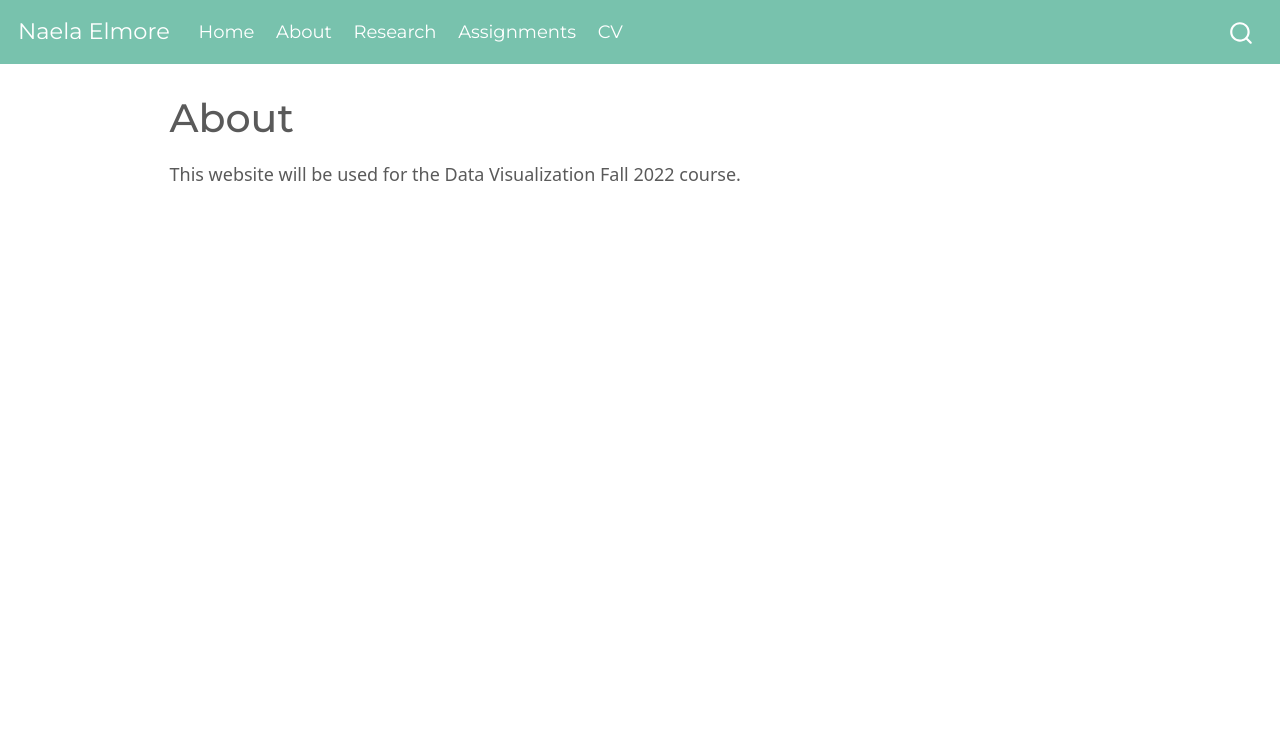
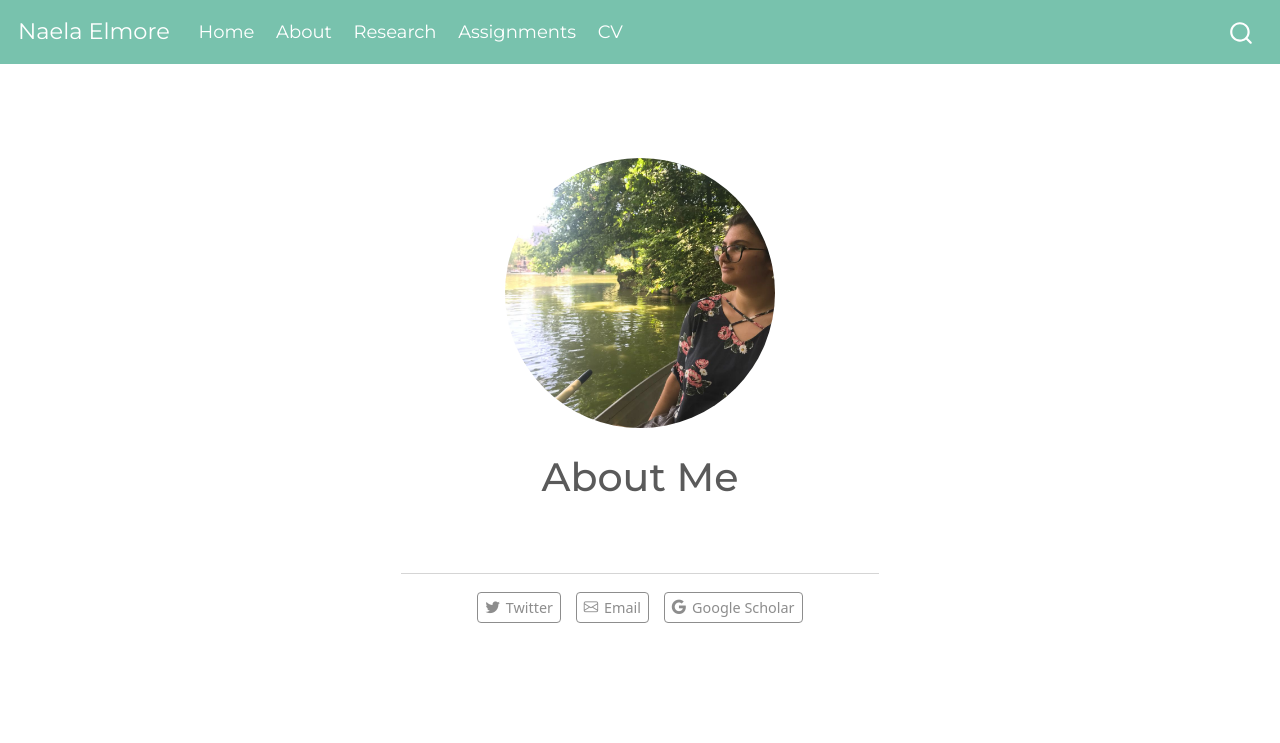
Before and after one commit to naela-elmore/site, a plain HTML site: page about.html in a window 1280 px wide. Drawn offline with Linux system fonts and the light colour scheme.

Commit message:
Add files via upload

```diff
--- a/about.html
+++ b/about.html
@@ -7,7 +7,7 @@
 <meta name="viewport" content="width=device-width, initial-scale=1.0, user-scalable=yes">
 
 
-<title>Naela Elmore - About</title>
+<title>Naela Elmore - About Me</title>
 <style>
 code{white-space: pre-wrap;}
 span.smallcaps{font-variant: small-caps;}
@@ -28,7 +28,6 @@ ul.task-list{list-style: none;}
 <script src="site_libs/quarto-html/quarto.js"></script>
 <script src="site_libs/quarto-html/popper.min.js"></script>
 <script src="site_libs/quarto-html/tippy.umd.min.js"></script>
-<script src="site_libs/quarto-html/anchor.min.js"></script>
 <link href="site_libs/quarto-html/tippy.css" rel="stylesheet">
 <link href="site_libs/quarto-html/quarto-syntax-highlighting.css" rel="stylesheet" id="quarto-text-highlighting-styles">
 <script src="site_libs/bootstrap/bootstrap.min.js"></script>
@@ -58,7 +57,7 @@ ul.task-list{list-style: none;}
 <link rel="stylesheet" href="styles.css">
 </head>
 
-<body class="nav-fixed">
+<body class="nav-fixed fullcontent">
 
 <div id="quarto-search-results"></div>
   <header id="quarto-header" class="headroom fixed-top">
@@ -97,33 +96,38 @@ ul.task-list{list-style: none;}
 <div id="quarto-content" class="quarto-container page-columns page-rows-contents page-layout-article page-navbar">
 <!-- sidebar -->
 <!-- margin-sidebar -->
-    <div id="quarto-margin-sidebar" class="sidebar margin-sidebar">
 
-    </div>
 <!-- main -->
-<main class="content" id="quarto-document-content">
-
-<header id="title-block-header" class="quarto-title-block default">
+<div class="quarto-about-jolla">
+  <img src="profile.jpg" class="about-image
+  round " style="height: 15em; width: 15em;">
+ <header id="title-block-header" class="quarto-title-block default">
 <div class="quarto-title">
-<h1 class="title">About</h1>
+<h1 class="title">About Me</h1>
 </div>
+<div class="quarto-title-meta">
+  </div>
+</header><main class="content" id="quarto-document-content">
 
 
-
-<div class="quarto-title-meta">
-
-
-
-  </div>
-
-
-</header>
-
-<p>This website will be used for the Data Visualization Fall 2022 course.</p>
-
-
-
-</main> <!-- /main -->
+</main>
+  <hr class="about-sep">
+   <div class="about-links">
+  <a href="https://twitter.com/Naelaelmore" class="about-link">
+    <i class="bi bi-twitter"></i>
+     <span class="about-link-text">Twitter</span>
+  </a>
+  <a href="mailto:naela.elmore@utdallas.edu" class="about-link">
+    <i class="bi bi-envelope"></i>
+     <span class="about-link-text">Email</span>
+  </a>
+  <a href="https://scholar.google.com/citations?user=X4_57FcAAAAJ&amp;hl=en" class="about-link">
+    <i class="bi bi-google"></i>
+     <span class="about-link-text">Google Scholar</span>
+  </a>
+</div>
+</div>
+ <!-- /main -->
 <script id="quarto-html-after-body" type="application/javascript">
 window.document.addEventListener("DOMContentLoaded", function (event) {
   const toggleBodyColorMode = (bsSheetEl) => {
@@ -144,13 +148,6 @@ window.document.addEventListener("DOMContentLoaded", function (event) {
     }
   }
   toggleBodyColorPrimary();
-  const icon = "";
-  const anchorJS = new window.AnchorJS();
-  anchorJS.options = {
-    placement: 'right',
-    icon: icon
-  };
-  anchorJS.add('.anchored');
   const clipboard = new window.ClipboardJS('.code-copy-button', {
     target: function(trigger) {
       return trigger.previousElementSibling;
```
